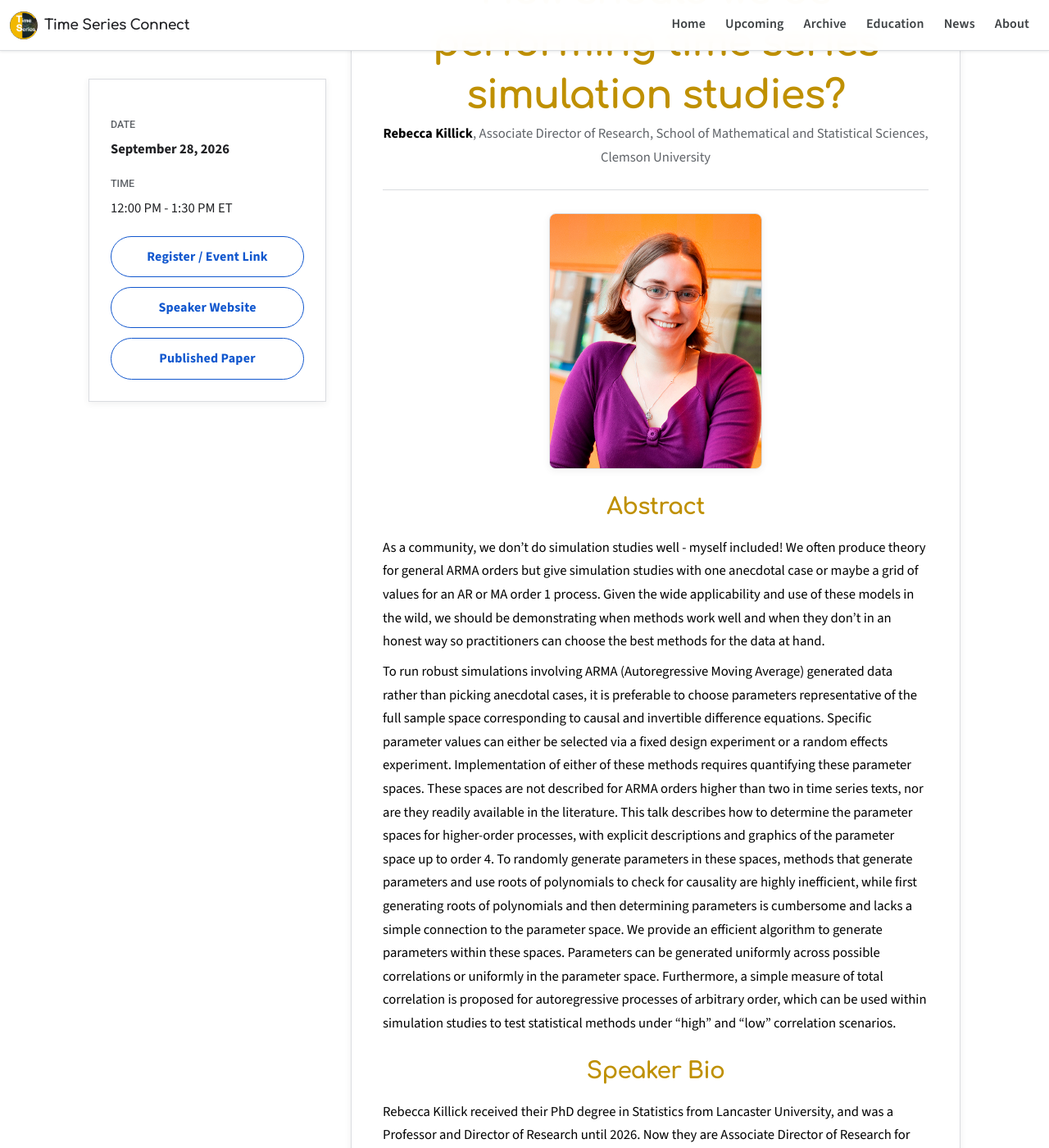
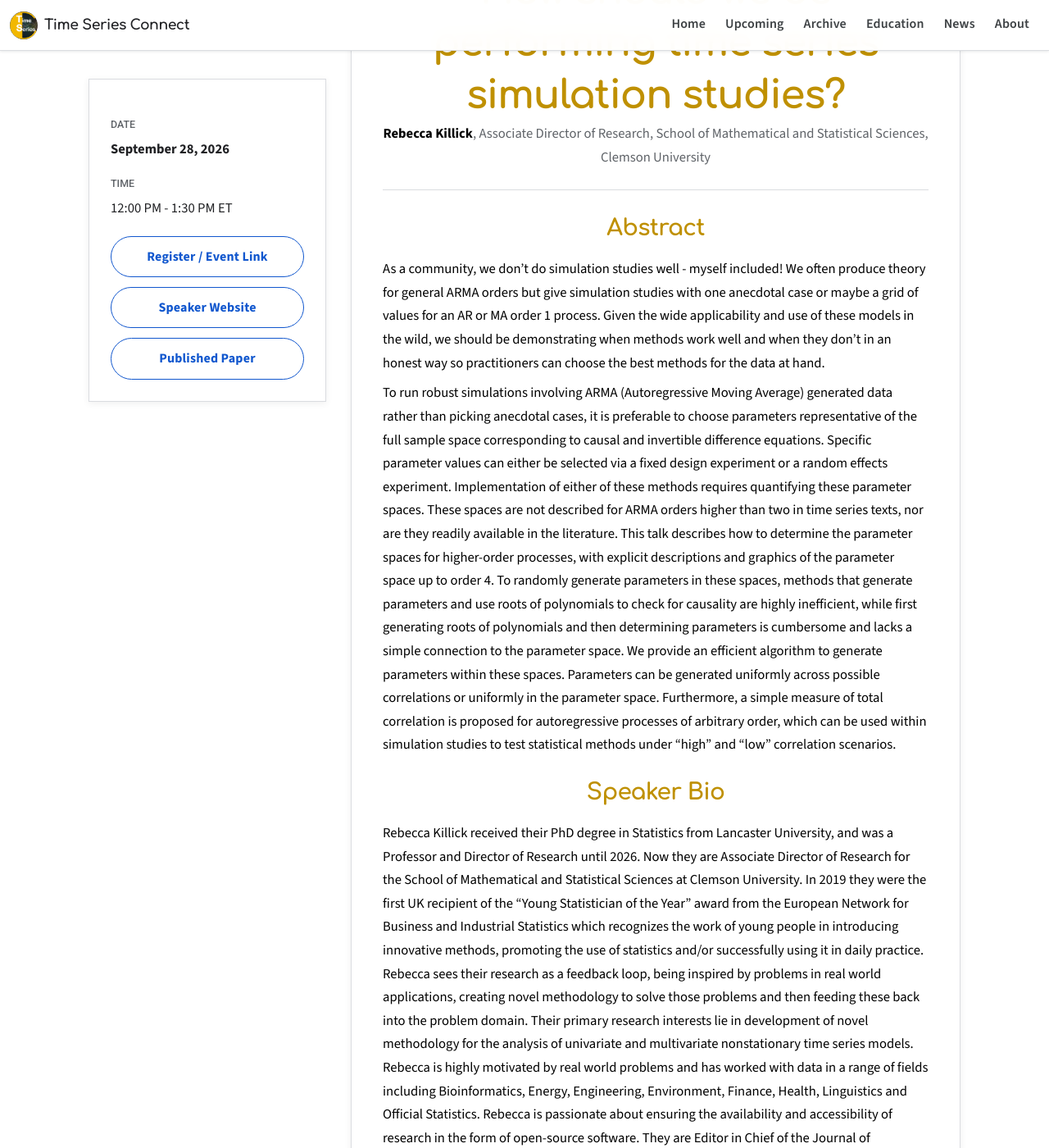
Before and after one commit to yaozheng-stat/time-series-connect, a Jekyll site: the page built from _webinars/2026-09-28-rebecca-killick.md, in a window 1280 px wide and 1400 px high, scrolled down 216 px. Shown: the whole window at 82% size. Built offline with Jekyll 4.4.1, drawn with Linux system fonts in a browser that asks for light colours.

Commit message:
remove headshot from event details

```diff
--- a/_layouts/webinar.html
+++ b/_layouts/webinar.html
@@ -15,11 +15,6 @@ layout: default
         <h1>{{ page.title }}</h1>
         {% include webinar_speaker.html webinar=page class="muted" %}
       </header>
-      {% if page.speaker_image and page.speaker_image != "" %}
-        <figure class="webinar-speaker-image">
-          <img src="{{ page.speaker_image | relative_url }}" alt="{{ page.speaker }}">
-        </figure>
-      {% endif %}
       {{ content }}
     </article>
   </div>
--- a/assets/css/main.css
+++ b/assets/css/main.css
@@ -167,8 +167,6 @@ li{margin:.3rem 0}
 .webinar-card-speaker{display:flex;align-items:center;gap:14px;margin:2px 0 12px}
 .webinar-card-speaker img{width:58px;height:58px;border-radius:50%;object-fit:cover;border:1px solid var(--line);flex:0 0 auto}
 .webinar-card-speaker p{margin:0!important}
-.webinar-speaker-image{max-width:260px;margin:0 auto 28px}
-.webinar-speaker-image img{display:block;width:100%;height:auto;border-radius:8px;border:1px solid var(--line);box-shadow:var(--shadow)}
 .webinar-list{display:grid;gap:18px}
 .webinar-item{display:grid;grid-template-columns:170px 1fr;gap:22px;background:#fff;border:1px solid var(--line);box-shadow:var(--shadow);padding:22px 24px}
 .webinar-item h2,.webinar-item h3{margin:0 0 8px;text-align:left}
```
